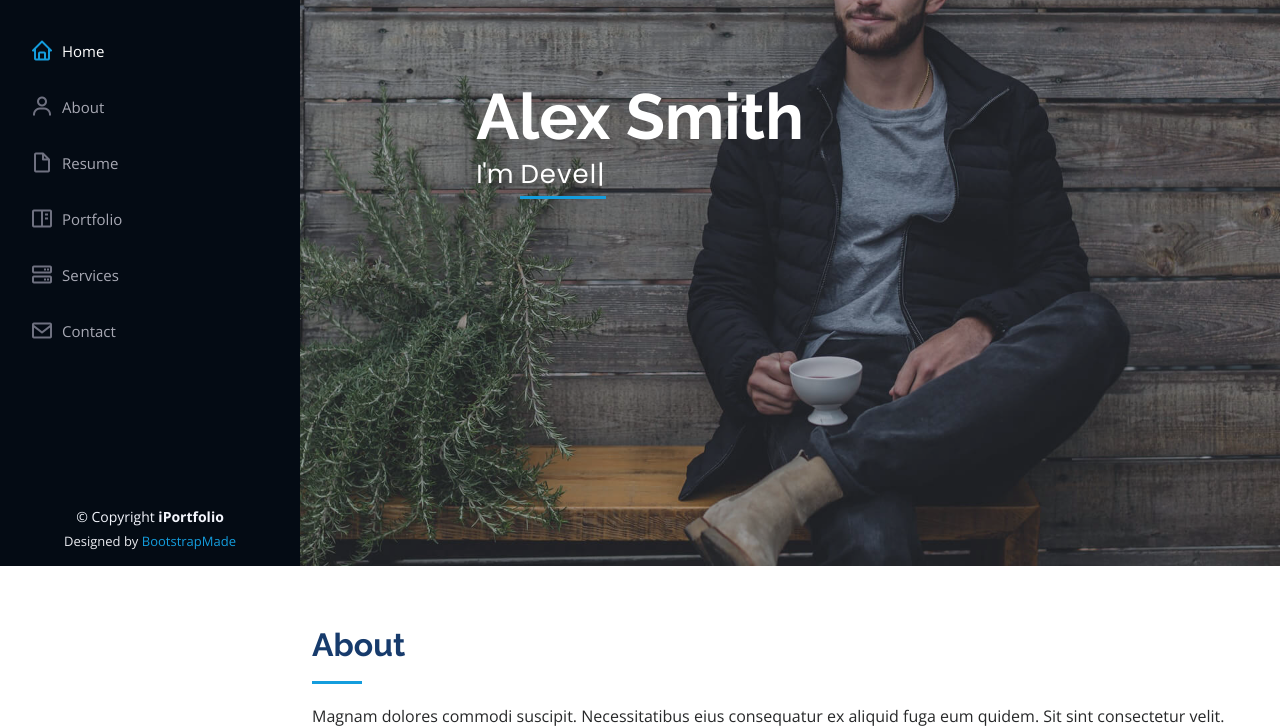
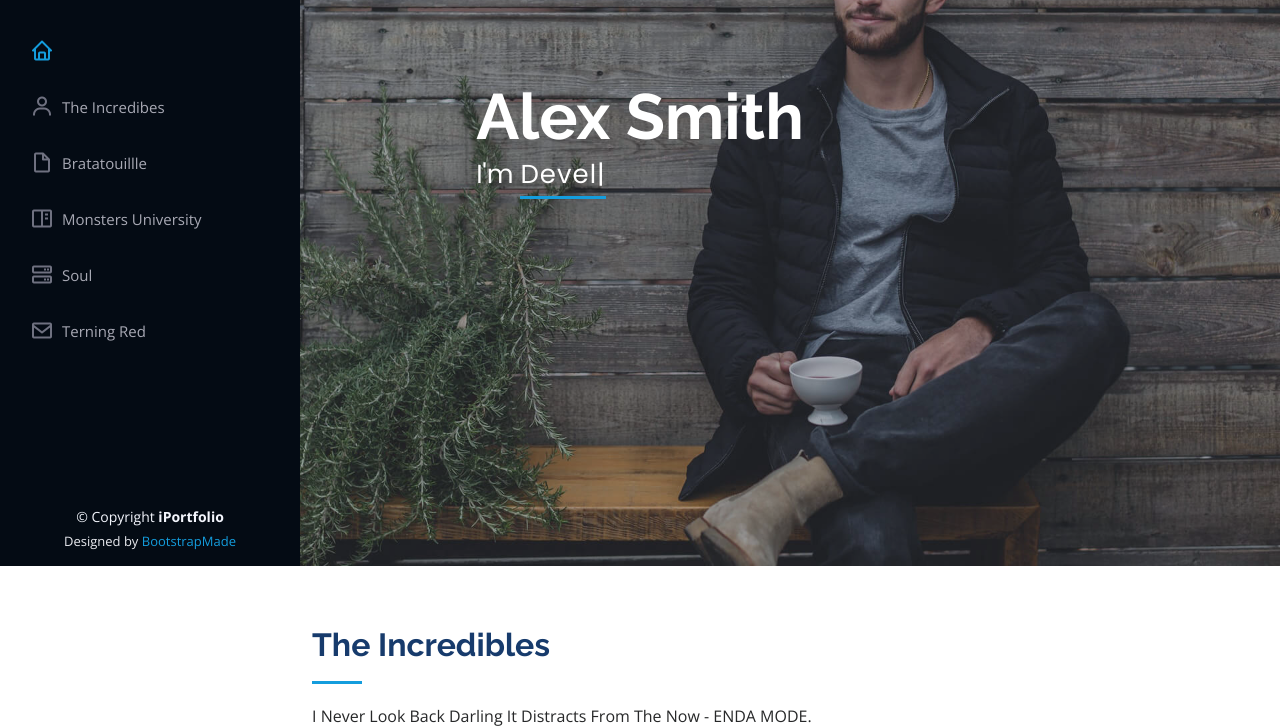
Before and after one commit to LYY921119/LYY921119.github.io, a plain HTML site: page index.html in a window 1280 px wide. Shown: the part 234-962 px from the top of the page. Drawn offline with nearby package versions, Linux system fonts and the light colour scheme.

Commit message:
Add files via upload

```diff
--- a/index.html
+++ b/index.html
@@ -5,7 +5,7 @@
   <meta charset="utf-8">
   <meta content="width=device-width, initial-scale=1.0" name="viewport">
 
-  <title>lyy - Index</title>
+  <title>Pixar - Index</title>
   <meta content="" name="description">
   <meta content="" name="keywords">
 
@@ -59,12 +59,12 @@
 
       <nav id="navbar" class="nav-menu navbar">
         <ul>
-          <li><a href="#hero" class="nav-link scrollto active"><i class="bx bx-home"></i> <span>Home</span></a></li>
-          <li><a href="#about" class="nav-link scrollto"><i class="bx bx-user"></i> <span>About</span></a></li>
-          <li><a href="#resume" class="nav-link scrollto"><i class="bx bx-file-blank"></i> <span>Resume</span></a></li>
-          <li><a href="#portfolio" class="nav-link scrollto"><i class="bx bx-book-content"></i> <span>Portfolio</span></a></li>
-          <li><a href="#services" class="nav-link scrollto"><i class="bx bx-server"></i> <span>Services</span></a></li>
-          <li><a href="#contact" class="nav-link scrollto"><i class="bx bx-envelope"></i> <span>Contact</span></a></li>
+          <li><a href="#hero" class="nav-link scrollto active"><i class="bx bx-home"></i> <span></span></a></li>
+          <li><a href="#about" class="nav-link scrollto"><i class="bx bx-user"></i> <span>The Incredibes</span></a></li>
+          <li><a href="#resume" class="nav-link scrollto"><i class="bx bx-file-blank"></i> <span>Bratatouillle</span></a></li>
+          <li><a href="#portfolio" class="nav-link scrollto"><i class="bx bx-book-content"></i> <span>Monsters University</span></a></li>
+          <li><a href="#services" class="nav-link scrollto"><i class="bx bx-server"></i> <span>Soul</span></a></li>
+          <li><a href="#contact" class="nav-link scrollto"><i class="bx bx-envelope"></i> <span>Terning Red</span></a></li>
         </ul>
       </nav><!-- .nav-menu -->
     </div>
@@ -85,8 +85,8 @@
       <div class="container">
 
         <div class="section-title">
-          <h2>About</h2>
-          <p>Magnam dolores commodi suscipit. Necessitatibus eius consequatur ex aliquid fuga eum quidem. Sit sint consectetur velit. Quisquam quos quisquam cupiditate. Et nemo qui impedit suscipit alias ea. Quia fugiat sit in iste officiis commodi quidem hic quas.</p>
+          <h2>The Incredibles</h2>
+          <p>I Never Look Back Darling It Distracts From The Now - ENDA MODE.</p>
         </div>
 
         <div class="row">
```
